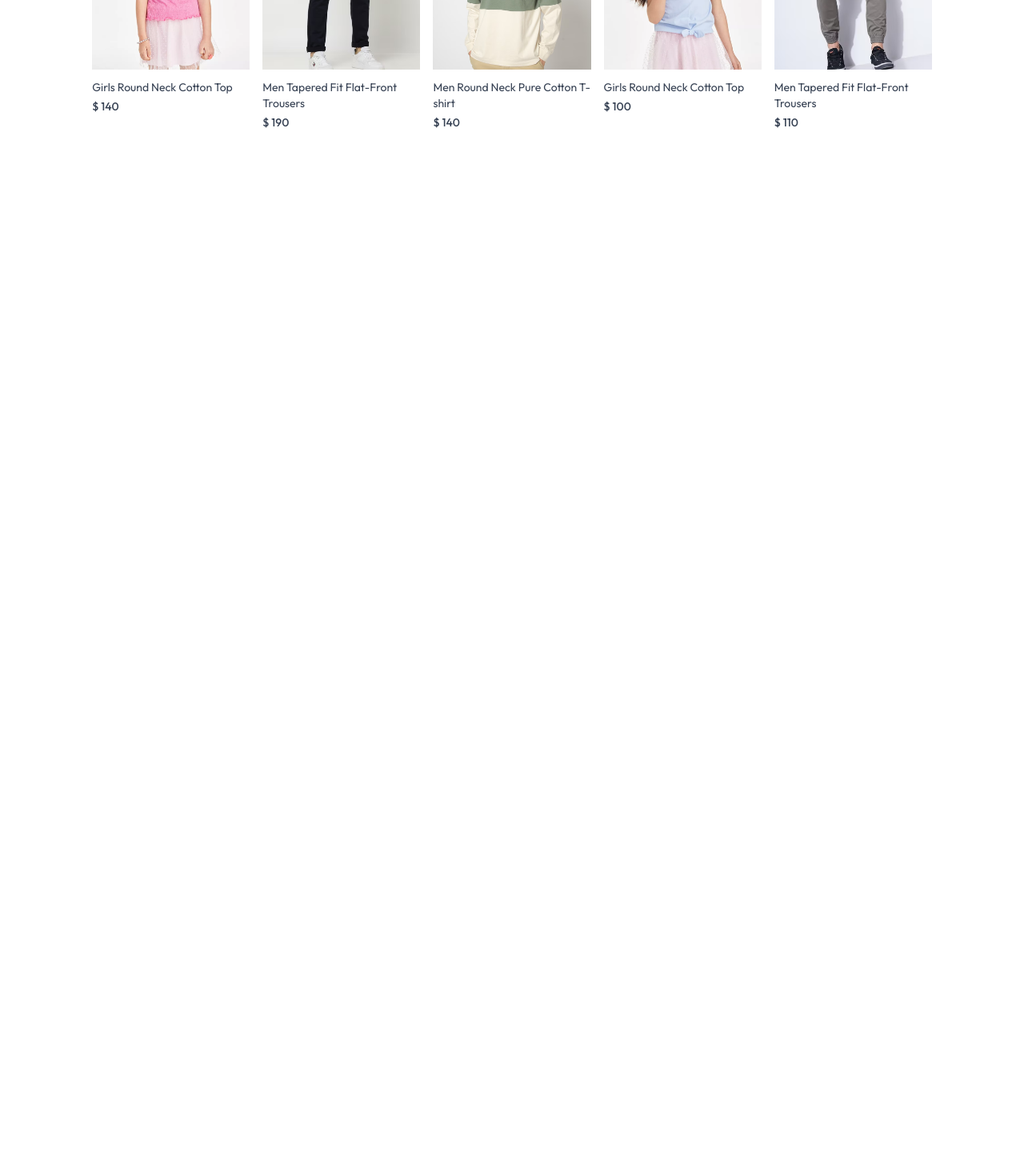
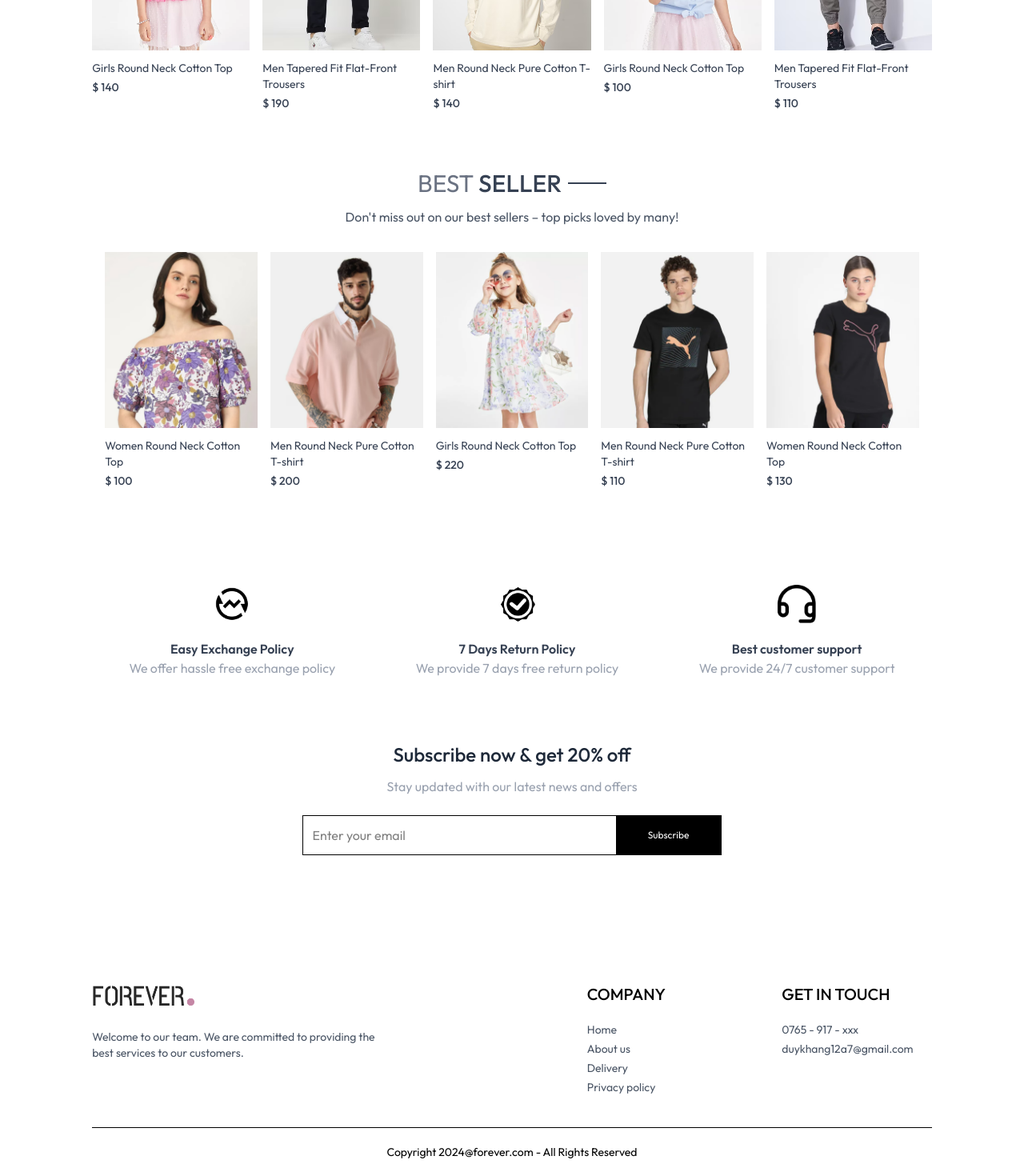
Before and after one commit to KaneLovegood/cloneECommerce, a React (Vite) app: page / in a window 1280 px wide. Shown: the part 1170-2640 px from the top of the page at 80% size. Before the commit the page ends 1373 px from the top, so only its background shows below. Built offline with nearby package versions, Linux system fonts and the light colour scheme.

Commit message:
finished Home.jsx

```diff
--- a/package.json
+++ b/package.json
@@ -11,7 +11,9 @@
   },
   "dependencies": {
     "@tailwindcss/vite": "^4.0.13",
+    "bootstrap": "^5.3.3",
     "react": "^18.3.1",
+    "react-bootstrap": "^2.10.9",
     "react-dom": "^18.3.1",
     "react-router": "^7.3.0"
   },
--- a/src/App.jsx
+++ b/src/App.jsx
@@ -10,6 +10,7 @@ import Product from './pages/Product';
 import PlaceOrder from './pages/PlaceOrder';
 import Orders from './pages/Orders';
 import Navbar from './components/Navbar';
+import Footer from './components/Footer';
 
 const App = () => {
   return (
@@ -26,6 +27,7 @@ const App = () => {
         <Route path='/place-order' element = {<PlaceOrder />}/>
         <Route path='/orders' element = {<Orders />}/>
       </Routes>
+      <Footer></Footer>
     </div>
   )
 }
--- /dev/null
+++ b/src/components/BestSeller.jsx
@@ -0,0 +1,28 @@
+import React, { useContext, useEffect, useState } from 'react';
+import Title from '../components/Title.jsx';
+import { ShopContext } from '../context/ShopContext.jsx';
+import ProductItem from './ProductItem.jsx';
+const BestSeller = () => {
+    const {products} = useContext(ShopContext);
+    const [bestSeller, setBestSeller] = useState([])
+    useEffect(() => {
+        const bestProduct = products.filter((item) => item.bestseller)
+        setBestSeller(bestProduct.slice(0,5))
+    },[products])
+  return (
+
+    <div className='my-10'>
+      <div className='text-center text-3xl py-8'>
+        <Title text1= {'BEST'} text2={'SELLER'}/>
+        <p className='w-3/4 m-auto text-xs sm:text-sm md:text-base text-gray-600'>Don't miss out on our best sellers – top picks loved by many!</p>
+      </div>
+      <div className='grid grid-cols-1 sm:grid-cols-2 md:grid-cols-3 lg:grid-cols-5 gap-4 px-4'>
+        {bestSeller.map((product, index) => (
+          <ProductItem key={index} id={product._id} image={product.image} name={product.name} price={product.price}></ProductItem>
+        ))}
+      </div>
+    </div>
+  )
+}
+
+export default BestSeller
--- /dev/null
+++ b/src/components/Footer.jsx
@@ -0,0 +1,38 @@
+import React from 'react'
+import { assets } from '../assets/assets'
+
+const Footer = () => {
+  return (
+    <div >
+        <div className='flex flex-col sm:grid grid-cols-[3fr_1fr_1fr] gap-14 my-10 mt-40 text-sm'>
+            <div>
+                <img src={assets.logo} className='mb-5 w-32'></img>
+                <p className='w-full md:w-2/3 text-gray-600'>Welcome to our team. We are committed to providing the best services to our customers.</p>
+            </div>
+
+            <div>
+                <p className='text-xl font-medium mb-5'>COMPANY</p>
+                <ul className='flex flex-col gap-1 text-gray-600'>
+                    <li>Home</li>
+                    <li>About us</li>
+                    <li>Delivery</li>
+                    <li>Privacy policy</li>
+                </ul>
+            </div>
+            <div>
+                <p className='text-xl font-medium mb-5'>GET IN TOUCH</p>
+                <ul className='flex flex-col gap-1 text-gray-600'>
+                    <li>0765 - 917 - xxx</li>
+                    <li>duykhang12a7@gmail.com</li>
+                </ul>
+            </div>
+        </div>
+        <div>
+            <hr></hr>
+            <p className='py-5 text-sm text-center'>Copyright 2024@forever.com - All Rights Reserved</p>
+        </div>
+    </div>
+  )
+}
+
+export default Footer
--- a/src/components/LatestCollection.jsx
+++ b/src/components/LatestCollection.jsx
@@ -1,7 +1,7 @@
 import React, { useContext, useEffect, useState } from "react";
 import { ShopContext } from "./../context/ShopContext";
+import ProductItem from "./ProductItem";
 import Title from "./Title";
-import ProductItem from "./ProductItem";
 
 const LatestCollection = () => {
   const { products } = useContext(ShopContext);
@@ -23,8 +23,7 @@ const LatestCollection = () => {
       <div className="text-center py-8 text-3xl">
         <Title text1={"LATEST"} text2={"COLLECTION"}></Title>
         <p className="w-3/4 m-auto text-xs sm:text-sm md:text-base text-gray-600">
-          Lorem ipsum dolor sit amet, consectetur adipiscing elit. Sed do
-          eiusmod tempor incididunt ut labore et dolore magna aliqua.
+        Discover our latest collection with exclusive and trendsetting designs.
         </p>
       </div>
 
--- a/src/components/Navbar.jsx
+++ b/src/components/Navbar.jsx
@@ -9,7 +9,7 @@ const Navbar = () => {
 
   return (
     <div className="flex items-center justify-between py-5 font-medium">
-      <img src={assets.logo} className="w-36" alt="" />
+      <Link to='/'><img src={assets.logo} className="w-36" alt="" /></Link>
 
       <ul className="hidden sm:flex gap-5 text-sm text-gray-700">
         <NavLink to="/" className="flex flex-col items-center gap-1">
--- /dev/null
+++ b/src/components/NewletterBox.jsx
@@ -0,0 +1,27 @@
+import React from "react";
+
+
+const NewletterBox = () => {
+    const submitHandle = () =>{
+         event.preventDefault()
+    }
+  return (
+    <div className="text-center">
+      <p className="text-2xl font-medium text-gray-800">
+        Subscribe now & get 20% off
+      </p>
+      <p className="text-gray-400 mt-3 ">Stay updated with our latest news and offers</p>
+      <form onSubmit={submitHandle} className="w-full sm:w-1/2 flex items-center gap-3 mx-auto my-6 border pl-3">
+        <input
+          className=" w-full sm:flex-1 outline-none"
+          type="email"
+          placeholder="Enter your email"
+          required
+        ></input>
+        <button type="submit" className="bg-black text-white text-xs px-10 py-4">Subscribe</button>
+      </form>
+    </div>
+  );
+};
+
+export default NewletterBox;
--- /dev/null
+++ b/src/components/OurPolicy.jsx
@@ -0,0 +1,28 @@
+import React from 'react'
+import { assets } from '../assets/assets'
+
+const OurPolicy = () => {
+  return (
+    <div className='flex flex-col sm:flex-row justify-around gap-12 sm:gap-2 text-center py-20 text-xs sm:text-sm md:text-base text-gray-700'>
+        <div>
+            <img src={assets.exchange_icon} className='w-12 m-auto mb-5'></img>
+            <p className='font-semibold'>Easy Exchange Policy</p>
+            <p className='text-gray-400'>We offer hassle free exchange policy</p>
+        </div>
+
+        <div>
+            <img src={assets.quality_icon} className='w-12 m-auto mb-5'></img>
+            <p className='font-semibold'>7 Days Return Policy</p>
+            <p className='text-gray-400'>We provide 7 days free return policy</p>
+        </div>
+
+        <div>
+            <img src={assets.support_img} className='w-12 m-auto mb-5'></img>
+            <p className='font-semibold'>Best customer support</p>
+            <p className='text-gray-400'>We provide 24/7 customer support</p>
+        </div>
+    </div>
+  )
+}
+
+export default OurPolicy
--- a/src/index.css
+++ b/src/index.css
@@ -16,3 +16,10 @@ a.active hr{
     font-weight: 400;
     font-style: normal;
   }
+
+  @media (max-width:640px){
+    a.active{
+        background-color: black;
+        color: white;
+    }
+  }
--- a/src/pages/Home.jsx
+++ b/src/pages/Home.jsx
@@ -1,12 +1,18 @@
 import React from 'react'
 import Hero from '../components/Hero'
 import LatestCollection from '../components/LatestCollection'
+import BestSeller from '../components/BestSeller'
+import OurPolicy from '../components/OurPolicy'
+import NewletterBox from '../components/NewletterBox'
 
 const Home = () => {
   return (
     <div>
       <Hero></Hero>
       <LatestCollection></LatestCollection>
+      <BestSeller></BestSeller>
+      <OurPolicy></OurPolicy>
+      <NewletterBox></NewletterBox>
     </div>
   )
 }
```
Also changed, not shown: 1 other file (tests, documents, lock files or other folders).
